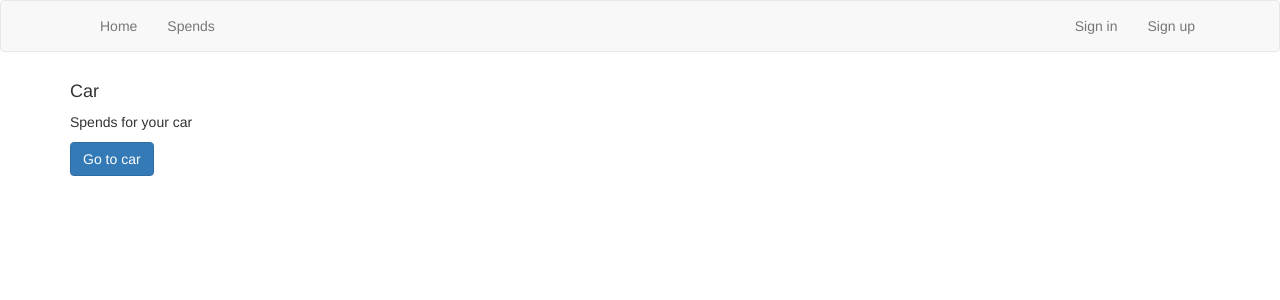
After one commit to alxegorov/spend_control, a Flask app: page /spends/moving in a window 1280 px wide. The commit adds this page. Shown: the top 300 px of the page. Run offline with Flask 2, Linux system fonts and the light colour scheme; some libraries are stand-ins or nearby versions.

Commit message:
Car index page

```diff
--- a/app/spends/routes.py
+++ b/app/spends/routes.py
@@ -10,6 +10,16 @@ from app.models import CarModel
 @bp.route('/')
 def index():
     return render_template('start.html')
+
+
+@bp.route('/moving')
+def moving():
+    return render_template('moving.html')
+
+
+@bp.route('/car')
+def car():
+    return render_template('car.html')
 
 
 @bp.route('/addcar', methods=['GET', 'POST'])
--- /dev/null
+++ b/app/spends/templates/moving.html
@@ -0,0 +1,11 @@
+{% extends 'base.html' %}
+
+{% block app_content %}
+<div class="row">
+    <div class="col-sm-4">
+        <h4>{{ _('Car') }}</h4>
+        <p>{{ _('Spends for your car') }}</p>
+        <a href="{{ url_for('spends.car') }}" class="btn btn-primary">{{ _('Go to car') }}</a>
+    </div>
+</div>
+{% endblock %}
```
Also changed, not shown: app/spends/templates/car.html (added, +9 -0 lines), app/spends/templates/start.html (+7 -1 lines).
